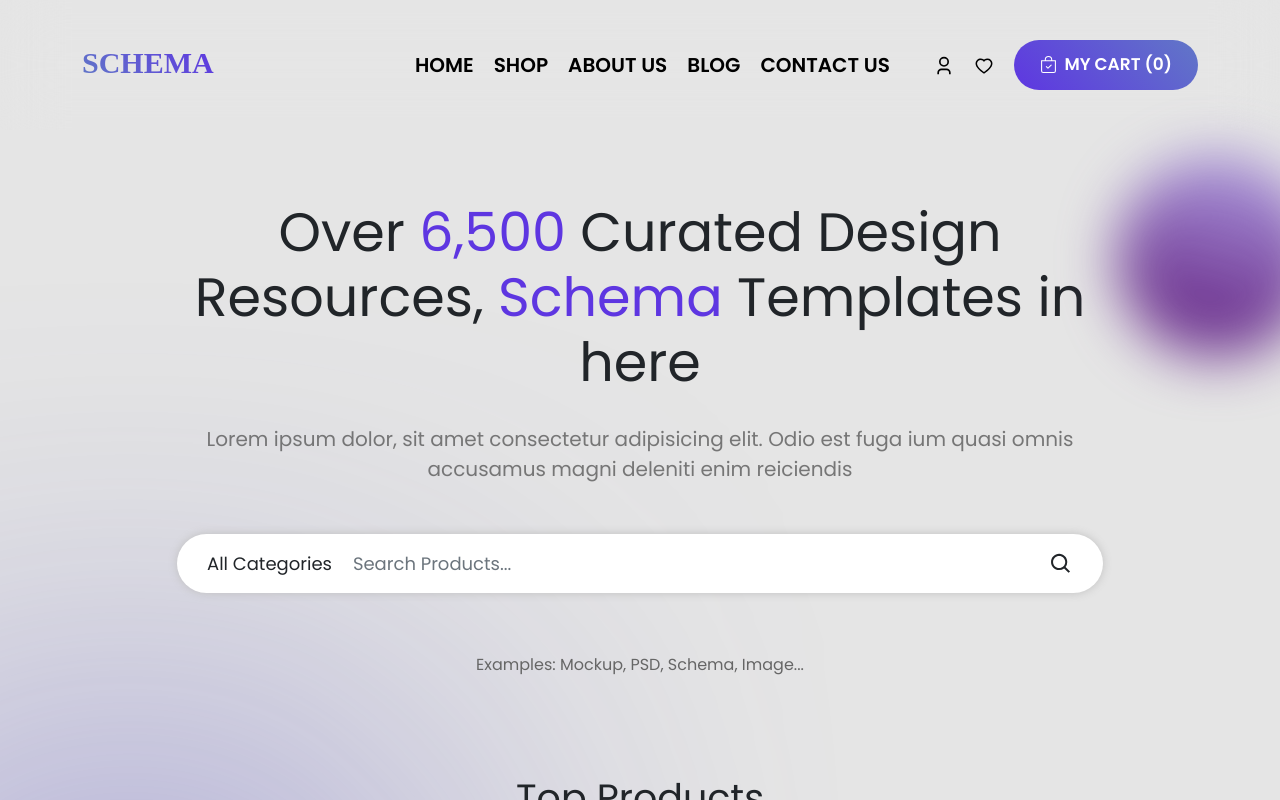
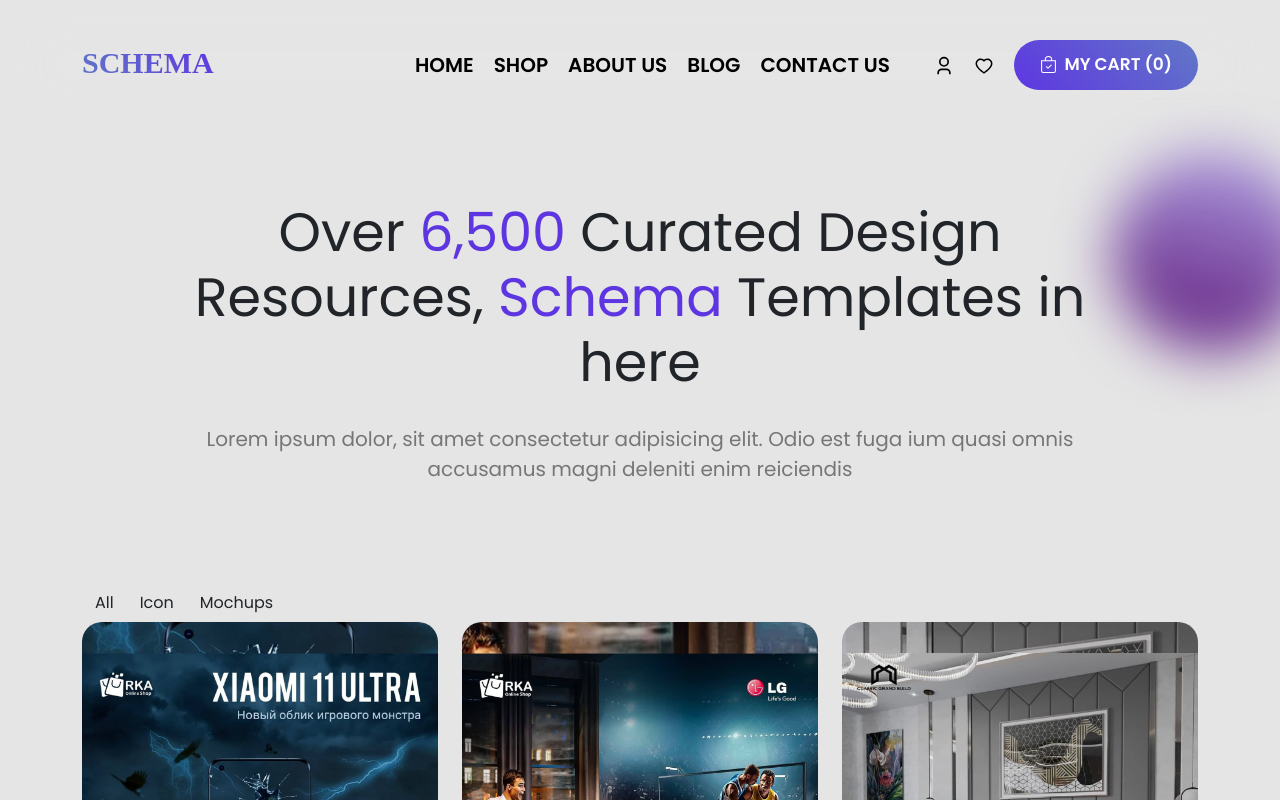
Before and after one commit to 7Davronbek/graduate-work-app, a React (Create React App) app: page / in a window 1280 px wide. Shown: the top 800 px of the page. Built offline with nearby package versions, Linux system fonts and the light colour scheme; a web font is replaced by a local one.

Commit message:
graduate-work-app

```diff
--- a/src/backend/index.js
+++ b/src/backend/index.js
@@ -19,7 +19,7 @@ export const data = [
         'title': 'Lorem ipsum dolor sit amet consectetur  elit.',
         'price': '120.000 sum',
         'creator': 'Abdushkurov Shavkat',
-        'category': 'Icon'
+        'category': 'Mochups'
     },
     {
         'image': '/images/4.png',
@@ -40,6 +40,6 @@ export const data = [
         'title': 'Lorem ipsum dolor sit amet consectetur  elit.',
         'price': '120.000 sum',
         'creator': 'Abdushkurov Shavkat',
-        'category': 'Icon'
+        'category': 'Mochups'
     },
 ]
--- a/src/components/ProductsFilter.jsx
+++ b/src/components/ProductsFilter.jsx
@@ -7,14 +7,14 @@ import { Link } from 'react-router-dom'
 const ProductsFilter = () => {
 
     const [datas, setDatas] = useState(data)
-    const allCategories = ['all', ...new Set(datas.map((item) => item.category))]
+    const allCategories = ['All', ...new Set(datas.map((item) => item.category))]
     const [category, setCategory] = useState(allCategories)
 
     const handleFilter = category => {
-        const newItem = data.filter((item) => item.category === category)
-        setCategory(newItem)
+        const newItem = datas.filter((item) => item.category === category)
+        setDatas(newItem)
 
-        if (category === 'all') {
+        if (category === 'All') {
             setDatas(data)
             return
         }
@@ -26,7 +26,7 @@ const ProductsFilter = () => {
                 <div className="row">
                     <div className="col-lg-12">
                         {category.map((item, index) => (
-                            <button onClick={() => handleFilter(item.category)} key={index} className='btn myBtn'>{item}</button>
+                            <button onClick={() => handleFilter(item)} key={index} className='btn myBtn'>{item}</button>
                         ))}
                     </div>
                 </div>
--- a/src/pages/Main.jsx
+++ b/src/pages/Main.jsx
@@ -8,8 +8,8 @@ const Main = () => {
     return (
         <>
             <Header />
-            <AllCategoriesFilter />
-            <TopProducts />
+            {/* <AllCategoriesFilter />
+            <TopProducts /> */}
             <ProductsFilter />
         </>
     )
```
